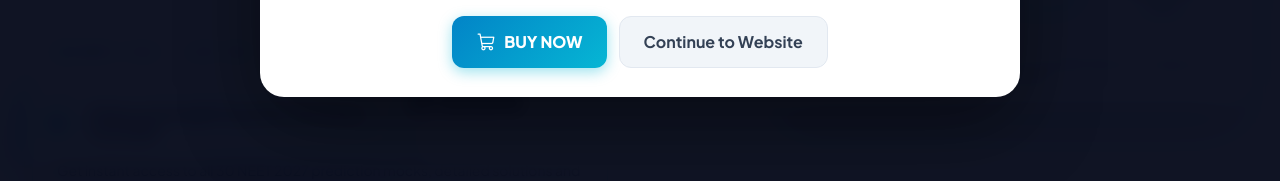
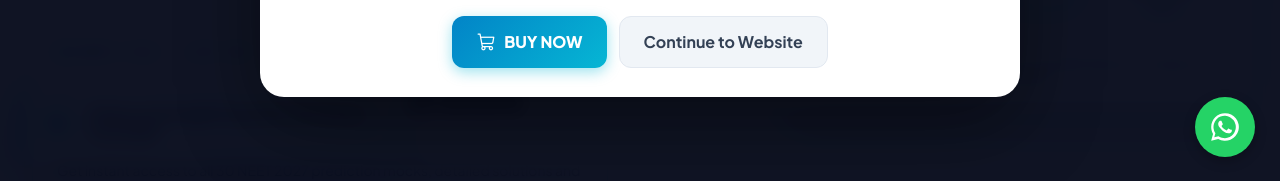
Before and after one commit to classplusdeepak-design/adityajoshi, a plain HTML site: page index.html in a window 1280 px wide. Shown: the part 618-799 px from the top of the page. Drawn offline with nearby package versions, Linux system fonts and the light colour scheme.

Commit message:
Add files via upload

```diff
--- a/index.html
+++ b/index.html
@@ -3280,5 +3280,57 @@ function toggleMobileMenu() {
         });
     </script>
 
+<!-- WhatsApp Floating Button -->
+<style>
+.whatsapp-float {
+    position: fixed;
+    width: 60px;
+    height: 60px;
+    bottom: 25px;
+    right: 25px;
+    background-color: #25D366;
+    color: #fff;
+    border-radius: 50%;
+    display: flex;
+    align-items: center;
+    justify-content: center;
+    box-shadow: 0 4px 12px rgba(0,0,0,0.25);
+    z-index: 999999;
+    text-decoration: none;
+    transition: transform 0.3s ease;
+}
+
+.whatsapp-float:hover {
+    transform: scale(1.1);
+    background-color: #20ba5a;
+}
+
+.whatsapp-float svg {
+    width: 34px;
+    height: 34px;
+    fill: white;
+}
+
+@media (max-width: 768px) {
+    .whatsapp-float {
+        width: 55px;
+        height: 55px;
+        bottom: 20px;
+        right: 18px;
+    }
+}
+</style>
+
+<a href="https://wa.me/918267905011?text=Hello%2C%20I%20visited%20your%20website."
+   class="whatsapp-float"
+   target="_blank"
+   rel="noopener noreferrer"
+   aria-label="Chat with us on WhatsApp">
+
+    <svg viewBox="0 0 32 32">
+        <path d="M16 3C8.83 3 3 8.83 3 16c0 2.3.6 4.55 1.74 6.54L3 29l6.62-1.7A13 13 0 1 0 16 3zm0 23.5c-2.03 0-4.02-.55-5.75-1.6l-.41-.24-3.93 1.02 1.05-3.82-.27-.42A10.5 10.5 0 1 1 16 26.5zm5.77-7.87c-.32-.16-1.88-.93-2.17-1.04-.29-.1-.5-.16-.7.16-.21.32-.8 1.04-.98 1.25-.18.21-.36.24-.68.08-.32-.16-1.35-.5-2.57-1.59-.95-.85-1.6-1.9-1.78-2.22-.18-.32-.02-.5.14-.66.14-.14.32-.36.48-.54.16-.18.21-.32.32-.53.1-.21.05-.4-.03-.56-.08-.16-.7-1.7-.96-2.33-.25-.61-.51-.53-.7-.54h-.6c-.21 0-.55.08-.84.4-.29.32-1.1 1.07-1.1 2.6s1.13 3.01 1.29 3.22c.16.21 2.23 3.4 5.4 4.77.75.32 1.34.52 1.8.66.76.24 1.45.2 2 .12.61-.09 1.88-.77 2.15-1.52.26-.75.26-1.4.18-1.53-.08-.13-.29-.21-.61-.37z"/>
+    </svg>
+</a>
+
 </body>
 </html>
```
